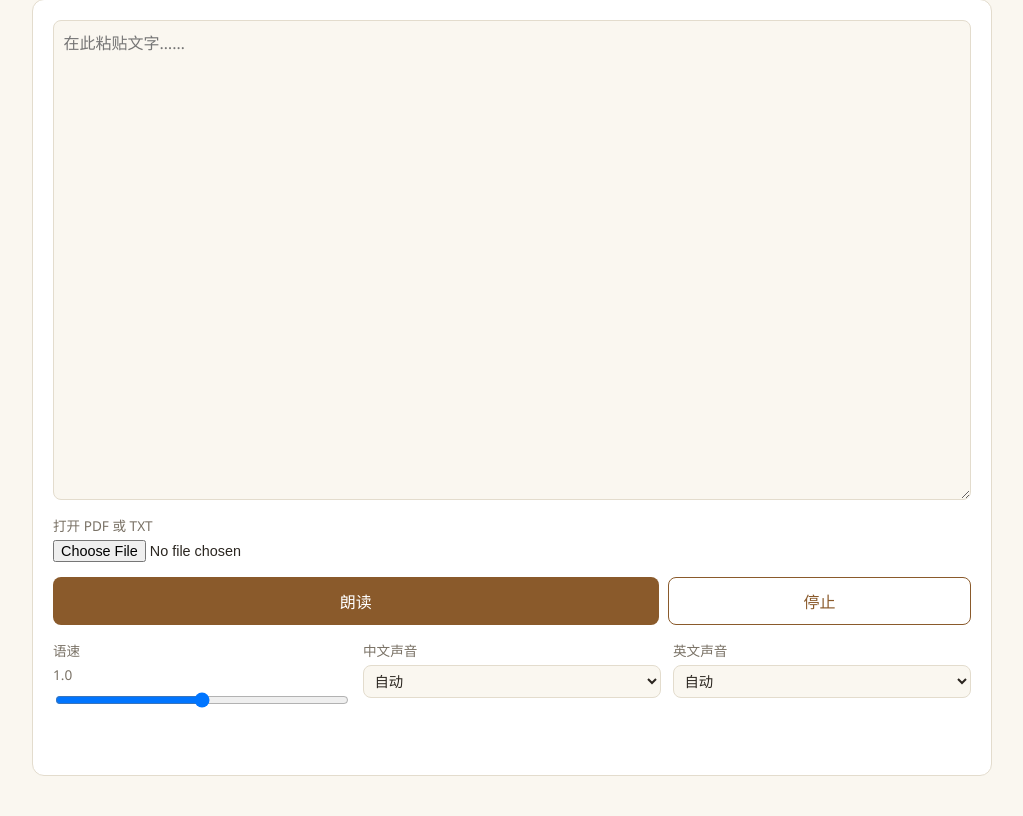
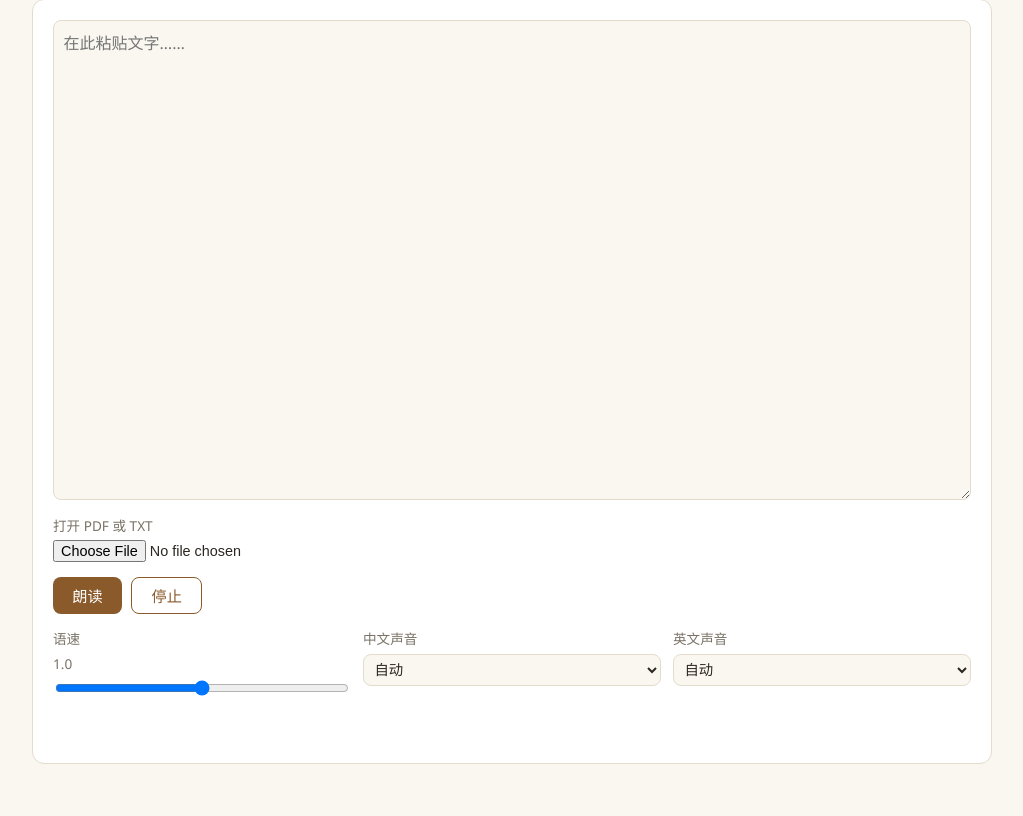
Before and after one commit to abc01013579/zhouyi-divination, a Flask app: page /read in a window 1280 px wide. Shown: the part 212-1028 px from the top of the page, without its empty margins (128-1151 px from the left). After the commit the page ends 976 px from the top, so only its background shows below. Run offline with Flask 3, Linux system fonts and the light colour scheme.

Commit message:
Make the read-aloud buttons compact
Co-Authored-By: Claude Opus 5.5 <noreply@anthropic.com>

```diff
--- a/static/style.css
+++ b/static/style.css
@@ -331,14 +331,13 @@ h1 {
 }
 
 .read-controls {
-  display: grid;
-  grid-template-columns: 2fr 1fr;
+  display: flex;
   gap: 0.6rem;
 }
 
 .read-controls button {
-  padding: 0.7rem;
-  font-size: 1rem;
+  padding: 0.4rem 1.2rem;
+  font-size: 0.95rem;
   border: none;
   border-radius: 8px;
   background: var(--accent);
```
